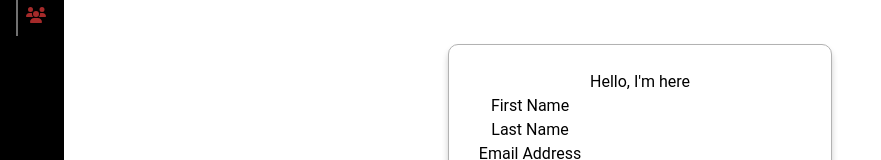
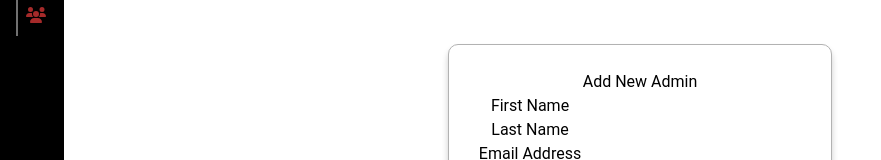
Before and after one commit to lawgeckobyglappy/lawgecko-frontend, a Vue app: page /admin/subAdmin in a window 1280 px wide. Both pictures are taken after a click on the element "Add Sub Admin". Shown: the part 224-384 px from the top of the page, without its empty margins (0-881 px from the left). Built offline with nearby package versions, Linux system fonts and the light colour scheme; no server answers; what vue3-google-login would draw is missing.

Commit message:
adding sub admin

```diff
--- a/src/views/admin/SubAdmin.vue
+++ b/src/views/admin/SubAdmin.vue
@@ -8,7 +8,7 @@
             <p>Admin Data Bruh!</p>
         </div>
         <PopUp v-if="popupTrigger">
-            <p>Hello, I'm here</p>
+            <h1>Add New Admin</h1>
             <form>
                 <div>
                     <label>First Name</label>
```
